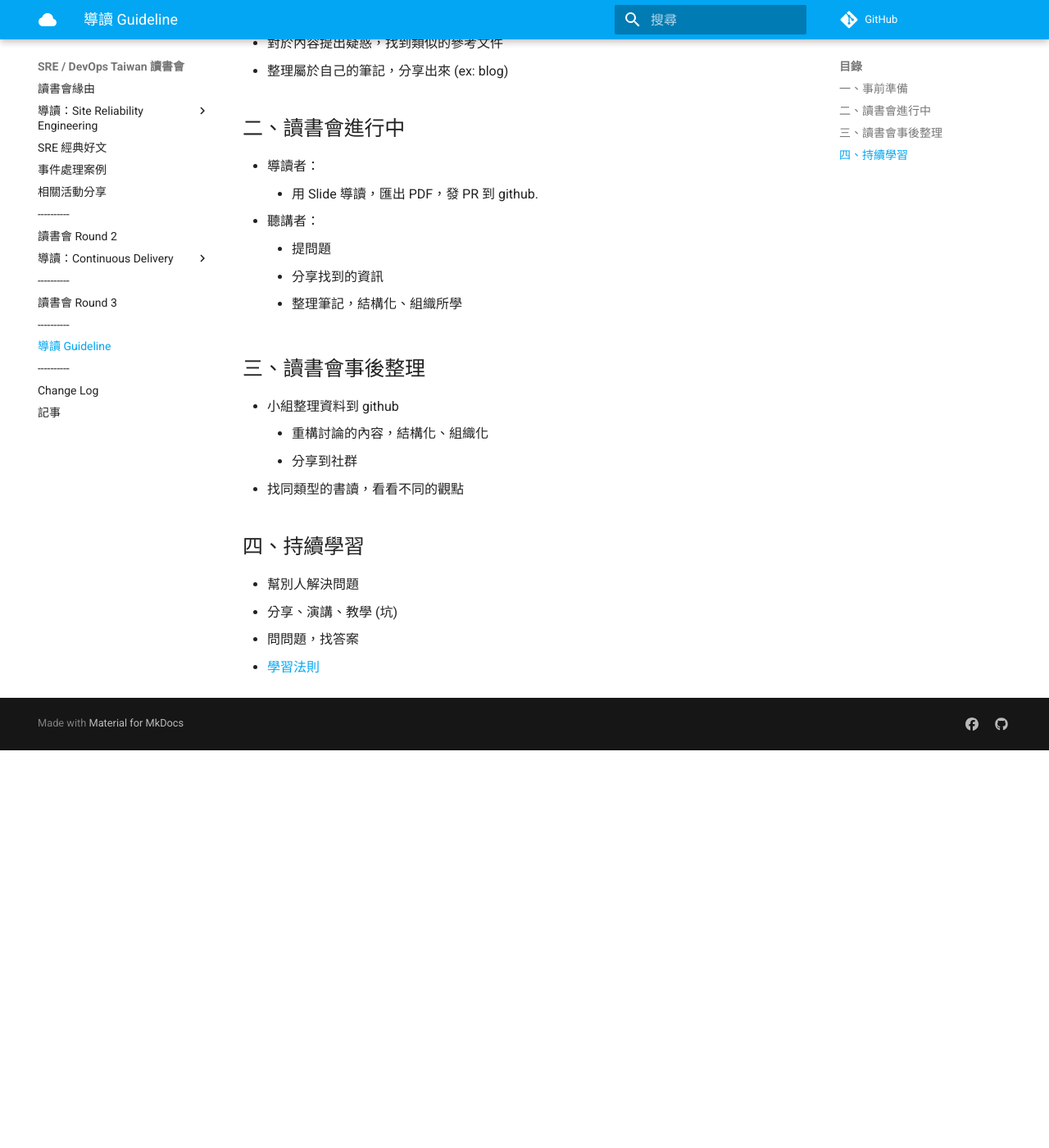
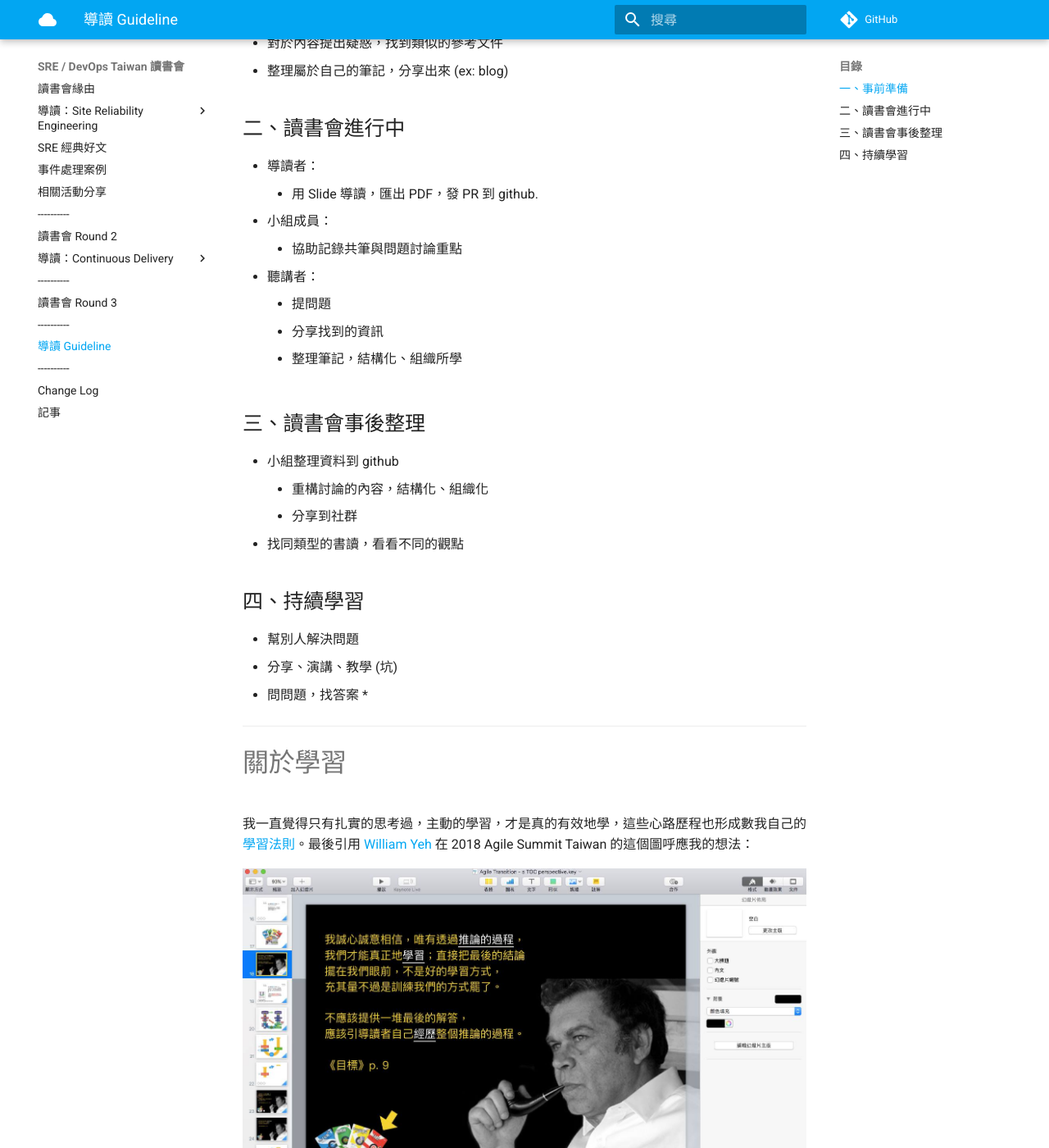
Before and after one commit to cross-community/study-area-docs, an MkDocs documentation site: the page built from docs/GuideLine.md, in a window 1280 px wide and 1400 px high, scrolled down 605 px. Shown: the whole window at 82% size. Built offline with MkDocs 1.6.1 and Material for MkDocs 9.7.7, drawn with Linux system fonts in a browser that asks for light colours; comment, search, counter and statistics services are not loaded; before the commit the page ends 1520 px from its top, so only the background shows below that.

Commit message:
update on 20190314-2333, comment: 增加 關於學習 的說明

```diff
--- a/docs/GuideLine.md
+++ b/docs/GuideLine.md
@@ -24,6 +24,8 @@
 
 * 導讀者：
     * 用 Slide 導讀，匯出 PDF，發 PR 到 github.
+* 小組成員：
+    * 協助記錄共筆與問題討論重點
 * 聽講者：
     * 提問題
     * 分享找到的資訊
@@ -43,4 +45,14 @@
 * 幫別人解決問題
 * 分享、演講、教學 (坑)
 * 問問題，找答案
-* [學習法則](https://rickhw.github.io/2017/09/20/About/Learning-Approaches/)
+*
+
+
+---
+# 關於學習
+
+我一直覺得只有扎實的思考過，主動的學習，才是真的有效地學，這些心路歷程也形成數我自己的 [學習法則](https://rickhw.github.io/2017/09/20/About/Learning-Approaches/)。最後引用 [William Yeh](https://www.facebook.com/william.yeh) 在 2018 Agile Summit Taiwan 的這個圖呼應我的想法：
+
+![](/images/about_learning.jpg)
+
+[來源](https://www.facebook.com/photo.php?fbid=10156477083853774&set=a.194710708773&type=3&theater)
```
Also changed, not shown: docs/images/about_learning.jpg (added).
